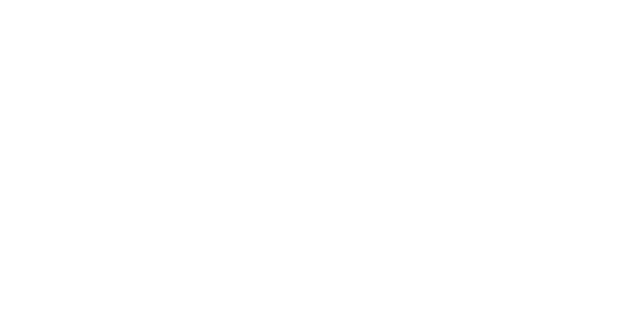
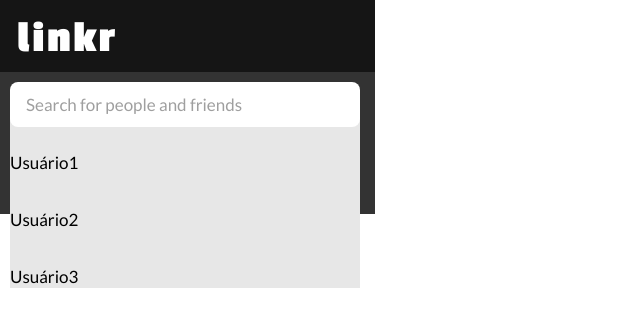
Before and after one commit to AlbertoPaes/linkr-front, a React (Create React App) app: page /posts/1 in a window 1280 px wide. Before the commit this address had no page. Shown: the top 326 px of the page, without its empty margins (0-640 px from the left). Built offline with nearby package versions, Linux system fonts and the light colour scheme; no server answers.

Commit message:
feat: add search input

```diff
--- a/package.json
+++ b/package.json
@@ -9,7 +9,7 @@
     "react-icons": "^4.4.0",
     "react-loader-spinner": "^5.1.5",
     "react-router-dom": "^6.3.0",
-    "react-scripts": "^4.0.3",
+    "react-scripts": "^5.0.1",
     "styled-components": "^5.3.5"
   },
   "scripts": {
--- a/public/index.html
+++ b/public/index.html
@@ -11,5 +11,6 @@
   <body>
     <noscript>You need to enable JavaScript to run this app.</noscript>
     <div id="root"></div>
+    <script src="https://unpkg.com/ionicons@5.4.0/dist/ionicons.js"></script>
   </body>
 </html>
--- a/src/App.jsx
+++ b/src/App.jsx
@@ -8,6 +8,8 @@
 
 // import SignIn from "./pages/SignIn";
 import SignUp from "./pages/SignUp";
+import Posts from "./pages/Posts";
+
 // import HomePage from "./pages/HomePage";
 
 import GlobalStyle from "./styles/GlobalStyle";
@@ -33,6 +35,8 @@
           {/* <Route exact path="/" element={<HomePage />} />
           <Route path="/signin" element={<SignIn />} /> */}
           <Route path="/signup" element={<SignUp />} />
+          <Route path="/posts/:id" element={<Posts />} />
+
         </Routes>
         <GlobalStyle />
       {/* </AuthProvider> */}
--- /dev/null
+++ b/src/pages/Posts/index.jsx
@@ -0,0 +1,146 @@
+import axios from "axios";
+import { useEffect, useState } from "react";
+import { useParams } from "react-router-dom";
+import styled from "styled-components";
+
+function Posts(req, res) {
+
+    const URL = "http://localhost:4000/users/"
+
+    const { id } = useParams();
+
+    const [search, setSearch] = useState("");
+
+    // FAZER A REQUISIÇÃO NO BACKEND E SUBSTITUIR POR ESSE ARRAY;
+    // Na requisição, fazer usando o estado search;
+
+    const usuarios = [
+        { name: "Usuário1", image: "Imagem1" },
+        { name: "Usuário2", image: "Imagem2" },
+        { name: "Usuário3", image: "Imagem3" }
+    ]
+
+    useEffect(() => {
+        async function getUserById() {
+
+            try {
+                const users = await axios.get(`${URL}1`);
+                console.log(users.data[0]);
+            }
+            catch (error) {
+                console.log(error);
+                return res.sendStatus(500); // server error
+            }
+        }
+        getUserById();
+    }, [])
+
+    return (
+        <>
+            <Header>
+                <Logo>linkr</Logo>
+            </Header>
+            <Container>
+                <Input type="text" placeholder='Search for people and friends' required
+                    onChange={(e) => setSearch(e.target.value)} value={search}>
+                </Input>
+                {usuarios.length > 0 ?
+                    <Users>
+                        {usuarios.map(usuario => {
+                            return (
+                                <User>
+                                    {usuario.name}
+                                </User>
+                            )
+                        })}
+                    </Users> :
+                    <></>
+                }
+            </Container>
+        </>
+    )
+}
+
+const User = styled.div`
+    font-family: 'Lato';
+    font-weight: 400;
+    font-size: 17px;
+    line-height: 23px;
+
+    display: flex;
+    flex-direction: column;
+
+    padding-top: 34px;
+    gap: 24px;
+`
+
+const Users = styled.div`
+    width: 350px;
+
+    background-color: #E7E7E7;
+
+    margin-top:-10px;
+    margin-left: 10px;
+
+    display: ;
+`
+
+const Header = styled.div`
+    width: 375px;
+    height: 72px;
+
+    background-color: #151515;
+`
+
+const Logo = styled.p`
+  font-family: 'Passion One';
+  font-weight: 700;
+  font-size: 45px;
+  line-height: 50px;
+  letter-spacing: 0.05em;
+
+  color: #FFFFFF;
+
+  padding-top: 13px;
+  padding-left: 17px;
+`
+
+const Container = styled.div`
+    width: 375px;
+    height: 142px;
+
+    background-color: #333333;
+`
+const Input = styled.input`
+    width: 350px;
+    height: 45px;
+
+    background-color: #FFFFFF;
+    color: #151515;
+
+    font-family: 'Lato';
+    font-weight: 400;
+    font-size: 17px;
+    line-height: 20px;
+
+    padding-left: 16px;
+    margin-top: 10px;
+    margin-left: 10px;
+
+    border: none;
+    border-radius: 8px;
+
+    &::placeholder {
+      color: #9F9F9F;
+    }
+    &::disabled {
+      background-color: #F2F2F2;
+      color: #AFAFAF;
+    }
+
+    /* @media (min-width: 375px) {
+        display: none;
+    } */
+`
+
+export default Posts;
```
Also changed, not shown: 1 other file (tests, documents, lock files or other folders).
